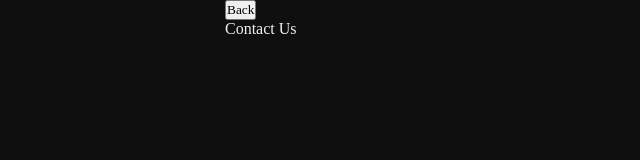
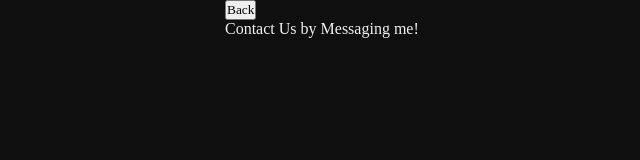
Before and after one commit to MadDsZ00/Job-Search-System-Catarman, a React (Create React App) app: page /menu/contact in a window 1280 px wide. Shown: the top 160 px of the page, without its empty margins (65-705 px from the left). Built offline with nearby package versions, Linux system fonts and the light colour scheme.

Commit message:
Ralf's sample commit

```diff
--- a/src/Menu-Folder/OutsideLinks/Contact.js
+++ b/src/Menu-Folder/OutsideLinks/Contact.js
@@ -9,7 +9,7 @@ export class Contact extends Component {
 					<button>Back</button>
 				</Link>
 
-				<div> Contact Us</div>
+				<div> Contact Us by Messaging me!</div>
 			</>
 		);
 	}
```
